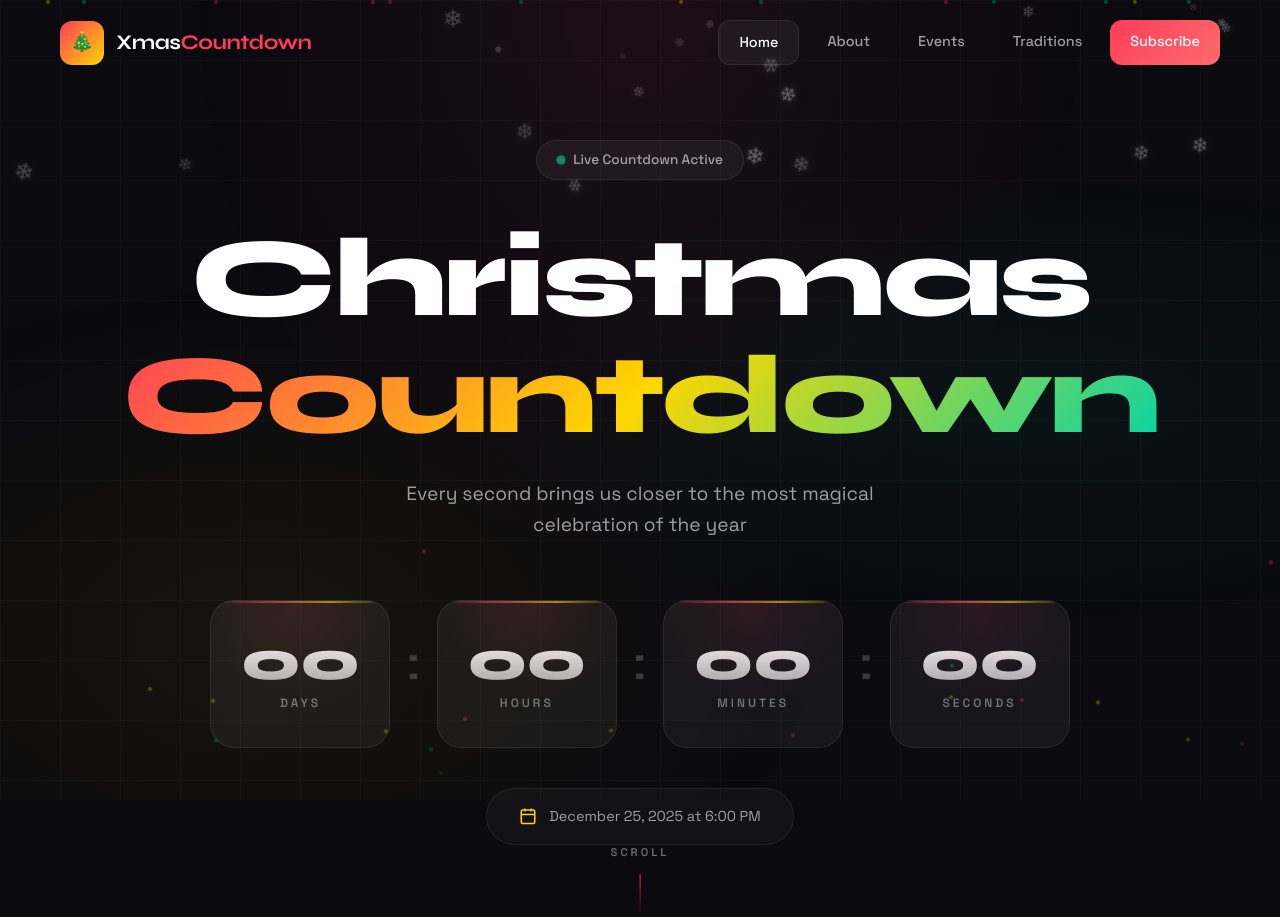
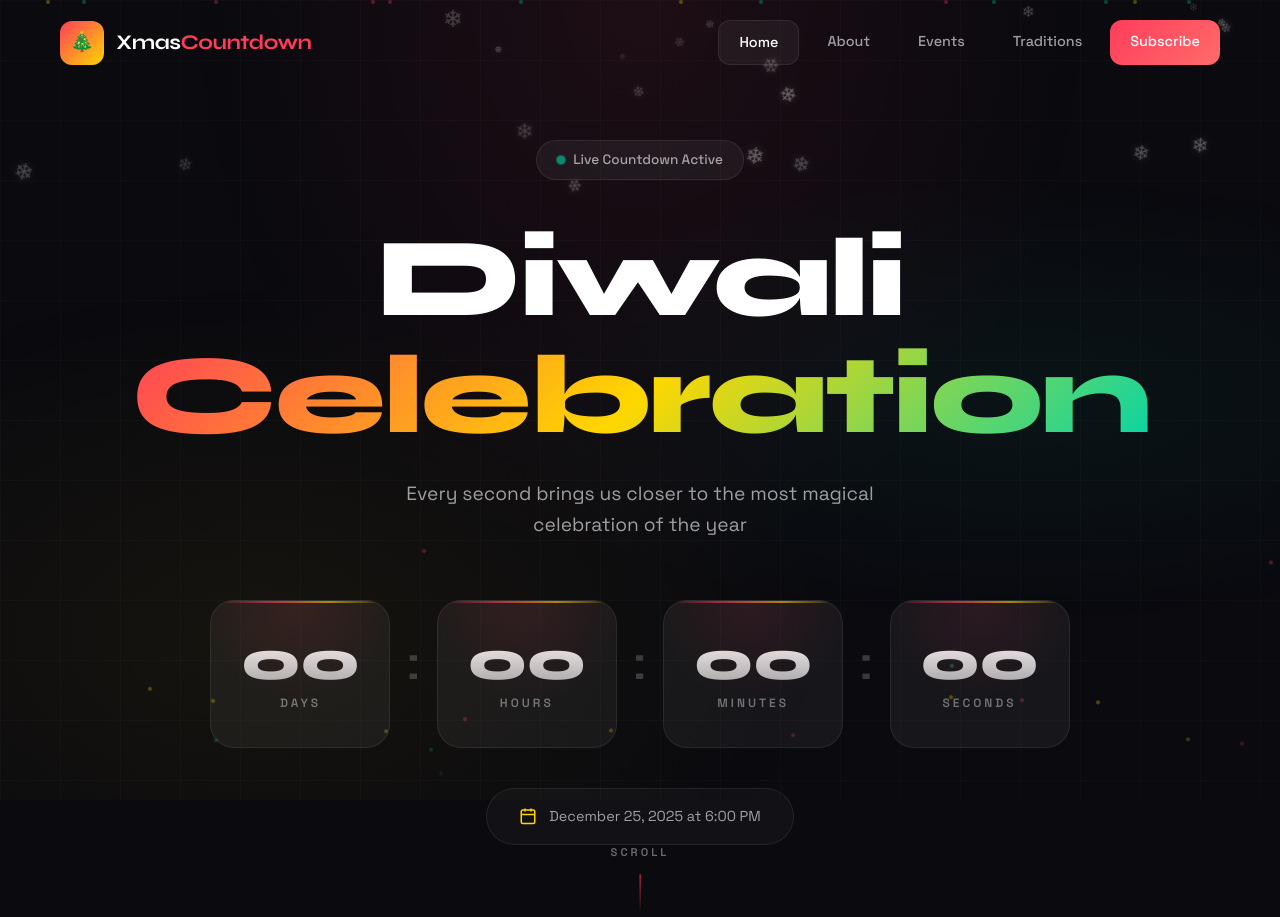
Before and after one commit to prajktamokale-sketch/test, a plain HTML site: page index.html in a window 1280 px wide. Shown: the top 917 px of the page. Drawn offline with Linux system fonts and the light colour scheme.

Commit message:
Update index.html

```diff
--- a/index.html
+++ b/index.html
@@ -47,7 +47,7 @@ https://templatemo.com/tm-605-xmas-countdown
             <span class="dot"></span>
             Live Countdown Active
         </div>
-        <h1>Christmas<br><span class="gradient">Countdown</span></h1>
+        <h1>Diwali<br><span class="gradient">Celebration</span></h1>
         <p class="hero-subtitle">Every second brings us closer to the most magical celebration of the year</p>
 
         <div class="countdown-wrapper">
```
